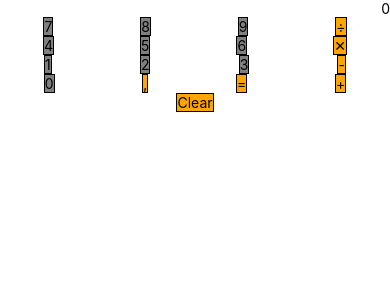
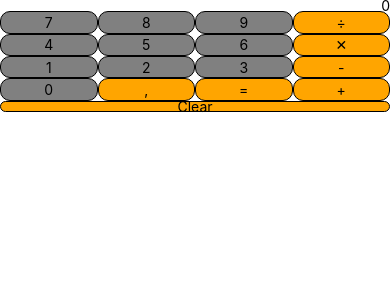
Before and after one commit to Adamduehansen/calculator, a React Native app: screen / in a window 390 px wide. Shown: the top 300 px of the page. Built offline with nearby package versions, Linux system fonts and the light colour scheme.

Commit message:
Adds button styles.

```diff
--- a/App.tsx
+++ b/App.tsx
@@ -16,7 +16,7 @@ const App = function () {
   return (
     <View>
       <StatusBar style='auto' />
-      <SafeAreaView>
+      <SafeAreaView style={styles.container}>
         <TextInput style={styles.numberField} value={numberFieldValue} />
         <View style={styles.numberPadRow}>
           <Button
@@ -25,6 +25,7 @@ const App = function () {
               addToNumberField(7);
             }}
             type='Number'
+            style={styles.numberPadButton}
           />
           <Button
             title='8'
@@ -32,6 +33,7 @@ const App = function () {
               addToNumberField(8);
             }}
             type='Number'
+            style={styles.numberPadButton}
           />
           <Button
             title='9'
@@ -39,6 +41,7 @@ const App = function () {
               addToNumberField(9);
             }}
             type='Number'
+            style={styles.numberPadButton}
           />
           <Button
             title='÷'
@@ -46,6 +49,7 @@ const App = function () {
               changeOperator('Divide');
             }}
             type='Operator'
+            style={styles.numberPadButton}
           />
         </View>
         <View style={styles.numberPadRow}>
@@ -55,6 +59,7 @@ const App = function () {
               addToNumberField(4);
             }}
             type='Number'
+            style={styles.numberPadButton}
           />
           <Button
             title='5'
@@ -62,6 +67,7 @@ const App = function () {
               addToNumberField(5);
             }}
             type='Number'
+            style={styles.numberPadButton}
           />
           <Button
             title='6'
@@ -69,6 +75,7 @@ const App = function () {
               addToNumberField(6);
             }}
             type='Number'
+            style={styles.numberPadButton}
           />
           <Button
             title='✕'
@@ -76,6 +83,7 @@ const App = function () {
               changeOperator('Times');
             }}
             type='Operator'
+            style={styles.numberPadButton}
           />
         </View>
         <View style={styles.numberPadRow}>
@@ -85,6 +93,7 @@ const App = function () {
               addToNumberField(1);
             }}
             type='Number'
+            style={styles.numberPadButton}
           />
           <Button
             title='2'
@@ -92,6 +101,7 @@ const App = function () {
               addToNumberField(2);
             }}
             type='Number'
+            style={styles.numberPadButton}
           />
           <Button
             title='3'
@@ -99,6 +109,7 @@ const App = function () {
               addToNumberField(3);
             }}
             type='Number'
+            style={styles.numberPadButton}
           />
           <Button
             title='-'
@@ -106,6 +117,7 @@ const App = function () {
               changeOperator('Subtract');
             }}
             type='Operator'
+            style={styles.numberPadButton}
           />
         </View>
         <View style={styles.numberPadRow}>
@@ -115,14 +127,21 @@ const App = function () {
               addToNumberField(0);
             }}
             type='Number'
+            style={styles.numberPadButton}
           />
-          <Button title=',' onPress={() => {}} type='Operator' />
+          <Button
+            title=','
+            onPress={() => {}}
+            type='Operator'
+            style={styles.numberPadButton}
+          />
           <Button
             title='='
             onPress={() => {
               calculate();
             }}
             type='Operator'
+            style={styles.numberPadButton}
           />
           <Button
             title='+'
@@ -130,15 +149,22 @@ const App = function () {
               changeOperator('Add');
             }}
             type='Operator'
+            style={styles.numberPadButton}
           />
         </View>
-        <View style={styles.numberPadRow}>
+        <View
+          style={{
+            height: '10%',
+            width: '100%',
+          }}
+        >
           <Button
             title='Clear'
             onPress={() => {
               clear();
             }}
             type='Operator'
+            style={{ ...styles.numberPadButton, width: '100%', height: '100%' }}
           />
         </View>
       </SafeAreaView>
@@ -147,13 +173,25 @@ const App = function () {
 };
 
 const styles = StyleSheet.create({
+  container: {
+    display: 'flex',
+    flexDirection: 'column',
+    height: '100%',
+    justifyContent: 'space-around',
+  },
   numberField: {
     textAlign: 'right',
+    height: '10%',
   },
   numberPadRow: {
     display: 'flex',
     flexDirection: 'row',
     justifyContent: 'space-around',
+    height: '20%',
+  },
+  numberPadButton: {
+    width: '25%',
+    borderRadius: 10,
   },
 });
 
--- a/src/components/Button.tsx
+++ b/src/components/Button.tsx
@@ -1,5 +1,11 @@
 import React from 'react';
-import { TouchableOpacity, Text, StyleSheet } from 'react-native';
+import {
+  TouchableOpacity,
+  Text,
+  StyleSheet,
+  StyleProp,
+  ViewStyle,
+} from 'react-native';
 
 export type ButtonType = 'Number' | 'Operator';
 
@@ -7,13 +13,15 @@ interface Props {
   title: string;
   onPress: () => void;
   type: ButtonType;
+  style?: StyleProp<ViewStyle>;
 }
 
-const Button = function ({ title, type, onPress }: Props) {
+const Button = function ({ title, type, onPress, style }: Props) {
   return (
     <TouchableOpacity
       onPress={onPress}
       style={[
+        style,
         styles.container,
         {
           backgroundColor: type === 'Number' ? 'grey' : 'orange',
@@ -30,6 +38,7 @@ const styles = StyleSheet.create({
   container: {
     borderWidth: 1,
     alignItems: 'center',
+    justifyContent: 'center',
   },
 });
 
```
